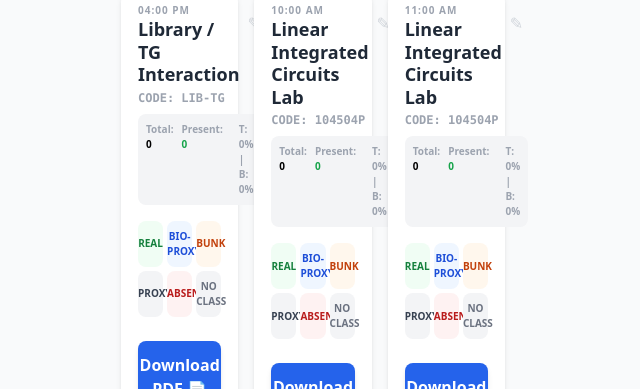
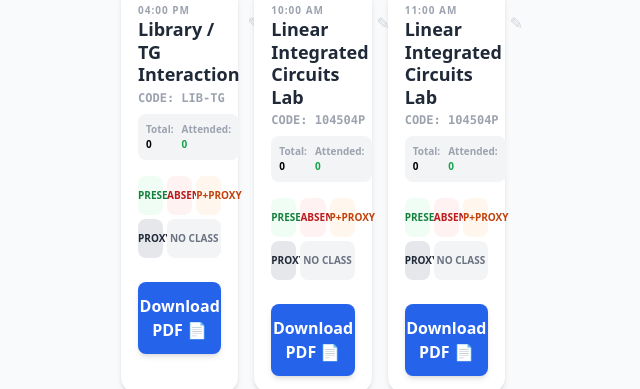
Before and after one commit to try-to-learn-now/Attendence, a Next.js app: page / in a window 1280 px wide. Shown: the part 372-761 px from the top of the page, without its empty margins (327-967 px from the left). Built offline with nearby package versions, Linux system fonts and the light colour scheme; no server answers; the database is empty.

Commit message:
Update SubjectCard.js

```diff
--- a/components/SubjectCard.js
+++ b/components/SubjectCard.js
@@ -12,7 +12,7 @@ export default function SubjectCard({ subjectName, subjectCode, classTime, isSch
   const [counts, setCounts] = useState({ total: 0, present: 0 });
   const [logs, setLogs] = useState([]);
 
-  // Warning counter for Biometric Override
+  const [isSaving, setIsSaving] = useState(false);
   const [bioWarningCount, setBioWarningCount] = useState(0);
 
   const refreshData = async () => {
@@ -23,7 +23,8 @@ export default function SubjectCard({ subjectName, subjectCode, classTime, isSch
     if(data.logs) {
         setLogs(data.logs);
         const valid = data.logs.filter(l => l.status !== 'grey').length;
-        const present = data.logs.filter(l => l.status === 'green' || l.status === 'blue' || l.status === 'orange').length;
+        // Count Green(Present), Orange(P+Proxy), Black(Proxy) as Attended
+        const present = data.logs.filter(l => ['green', 'orange', 'black'].includes(l.status)).length;
         setCounts({ total: valid, present });
     }
   };
@@ -31,19 +32,21 @@ export default function SubjectCard({ subjectName, subjectCode, classTime, isSch
   useEffect(() => { refreshData(); }, [activeCode, selectedDate]);
 
   const mark = async (color) => {
-    // 1. BIOMETRIC CHECK (The Logic Gate)
-    const requiresBio = ['green', 'blue', 'orange'].includes(color);
+    if (isSaving) return;
+
+    // 1. BIOMETRIC LOGIC
+    // Green (Present) and Orange (P+Proxy) REQUIRE Biometric
+    const requiresBio = ['green', 'orange'].includes(color);
 
     if (requiresBio && !biometricDone) {
         if (bioWarningCount < 1) {
-            alert("⚠️ BIOMETRIC NOT DONE!\nYou cannot mark 'Real', 'Bunk', or 'Bio-Proxy' without Biometric.\n\n(If this is an Online Class, click again to force it.)");
+            alert("⚠️ BIOMETRIC MISSING!\n\nYou cannot mark 'Present' or 'P+Proxy' without Biometric.\n(Click again to force override)");
             setBioWarningCount(prev => prev + 1);
-            return; // STOP HERE
+            return;
         }
-        // If count >= 1, we allow it (User refused twice)
     }
 
-    // 2. EXTRA CLASS TIME CHECK
+    // 2. TIME LOGIC
     let finalTime = classTime;
     if (classTime === "Extra" || !isScheduled) {
         const userTime = prompt("🕒 Enter Class Time (e.g. 2:00 PM):");
@@ -54,9 +57,17 @@ export default function SubjectCard({ subjectName, subjectCode, classTime, isSch
         finalTime = userTime;
     }
 
+    // 3. TOPIC
+    let topic = "";
+    if (['green', 'orange'].includes(color)) {
+        topic = prompt("📝 What was taught today? (Optional)");
+    }
+
+    setIsSaving(true);
     setStatus(color);
-    setBioWarningCount(0); // Reset warning
+    setBioWarningCount(0);
 
+    try {
         await fetch('/api/attendance', {
           method: 'POST',
           body: JSON.stringify({
@@ -65,10 +76,15 @@ export default function SubjectCard({ subjectName, subjectCode, classTime, isSch
             status: color,
             date: selectedDate,
             timeSlot: finalTime,
-        topic: "",
+            topic: topic || "",
           })
         });
         await refreshData();
+    } catch (error) {
+        alert("❌ Save Failed! Network Error.");
+    } finally {
+        setIsSaving(false);
+    }
   };
 
   const handleSwap = () => {
@@ -91,21 +107,21 @@ export default function SubjectCard({ subjectName, subjectCode, classTime, isSch
          <button onClick={handleSwap} className="text-gray-300 hover:text-blue-600 p-2">✎</button>
       </div>
 
-      {/* Stats */}
       <div className="flex gap-2 text-[10px] font-bold text-gray-400 mb-4 bg-gray-100 p-2 rounded-lg inline-flex">
          <span>Total: <span className="text-black">{counts.total}</span></span>
-         <span>Present: <span className="text-green-600">{counts.present}</span></span>
-         <span className="ml-2">T: {stats.teacher}% | B: {stats.bio}%</span>
+         <span>Attended: <span className="text-green-600">{counts.present}</span></span>
       </div>
 
-      {/* 6 BUTTONS GRID */}
+      {/* 5 BUTTONS GRID (Exactly as requested) */}
       <div className="grid grid-cols-3 gap-1 mb-2">
-        <button onClick={() => mark('green')} className={`py-2 rounded-lg font-bold text-[10px] ${status==='green'?'bg-green-600 text-white':'bg-green-50 text-green-700'}`}>REAL</button>
-        <button onClick={() => mark('blue')} className={`py-2 rounded-lg font-bold text-[10px] ${status==='blue'?'bg-blue-600 text-white':'bg-blue-50 text-blue-700'}`}>BIO-PROXY</button>
-        <button onClick={() => mark('orange')} className={`py-2 rounded-lg font-bold text-[10px] ${status==='orange'?'bg-orange-500 text-white':'bg-orange-50 text-orange-700'}`}>BUNK</button>
-        <button onClick={() => mark('black')} className={`py-2 rounded-lg font-bold text-[10px] ${status==='black'?'bg-gray-800 text-white':'bg-gray-100 text-gray-700'}`}>PROXY</button>
-        <button onClick={() => mark('red')} className={`py-2 rounded-lg font-bold text-[10px] ${status==='red'?'bg-red-600 text-white':'bg-red-50 text-red-700'}`}>ABSENT</button>
-        <button onClick={() => mark('grey')} className={`py-2 rounded-lg font-bold text-[10px] ${status==='grey'?'bg-gray-400 text-white':'bg-gray-100 text-gray-500'}`}>NO CLASS</button>
+        {/* Row 1 */}
+        <button disabled={isSaving} onClick={() => mark('green')} className={`py-3 rounded-lg font-bold text-[10px] ${status==='green'?'bg-green-600 text-white':'bg-green-50 text-green-700'}`}>PRESENT</button>
+        <button disabled={isSaving} onClick={() => mark('red')} className={`py-3 rounded-lg font-bold text-[10px] ${status==='red'?'bg-red-600 text-white':'bg-red-50 text-red-700'}`}>ABSENT</button>
+        <button disabled={isSaving} onClick={() => mark('orange')} className={`py-3 rounded-lg font-bold text-[10px] ${status==='orange'?'bg-orange-500 text-white':'bg-orange-50 text-orange-700'}`}>P+PROXY</button>
+
+        {/* Row 2 */}
+        <button disabled={isSaving} onClick={() => mark('black')} className={`py-3 rounded-lg font-bold text-[10px] ${status==='black'?'bg-black text-white':'bg-gray-200 text-gray-800'}`}>PROXY</button>
+        <button disabled={isSaving} onClick={() => mark('grey')} className={`col-span-2 py-3 rounded-lg font-bold text-[10px] ${status==='grey'?'bg-gray-500 text-white':'bg-gray-100 text-gray-500'}`}>NO CLASS</button>
       </div>
 
       <PdfButton subjectName={activeName} logs={logs} />
```
Lines whose indentation alone changed are shown as unchanged.
